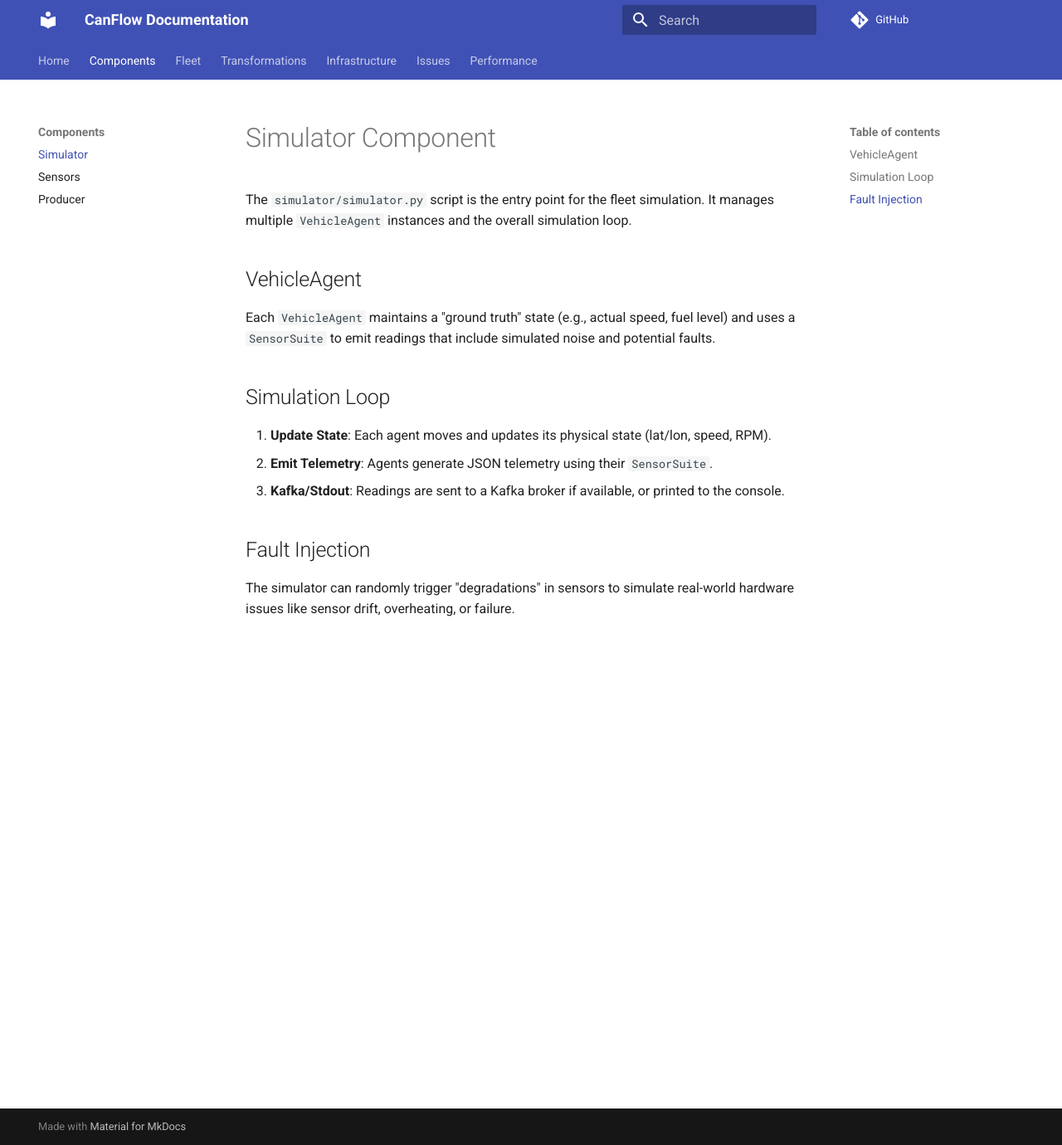
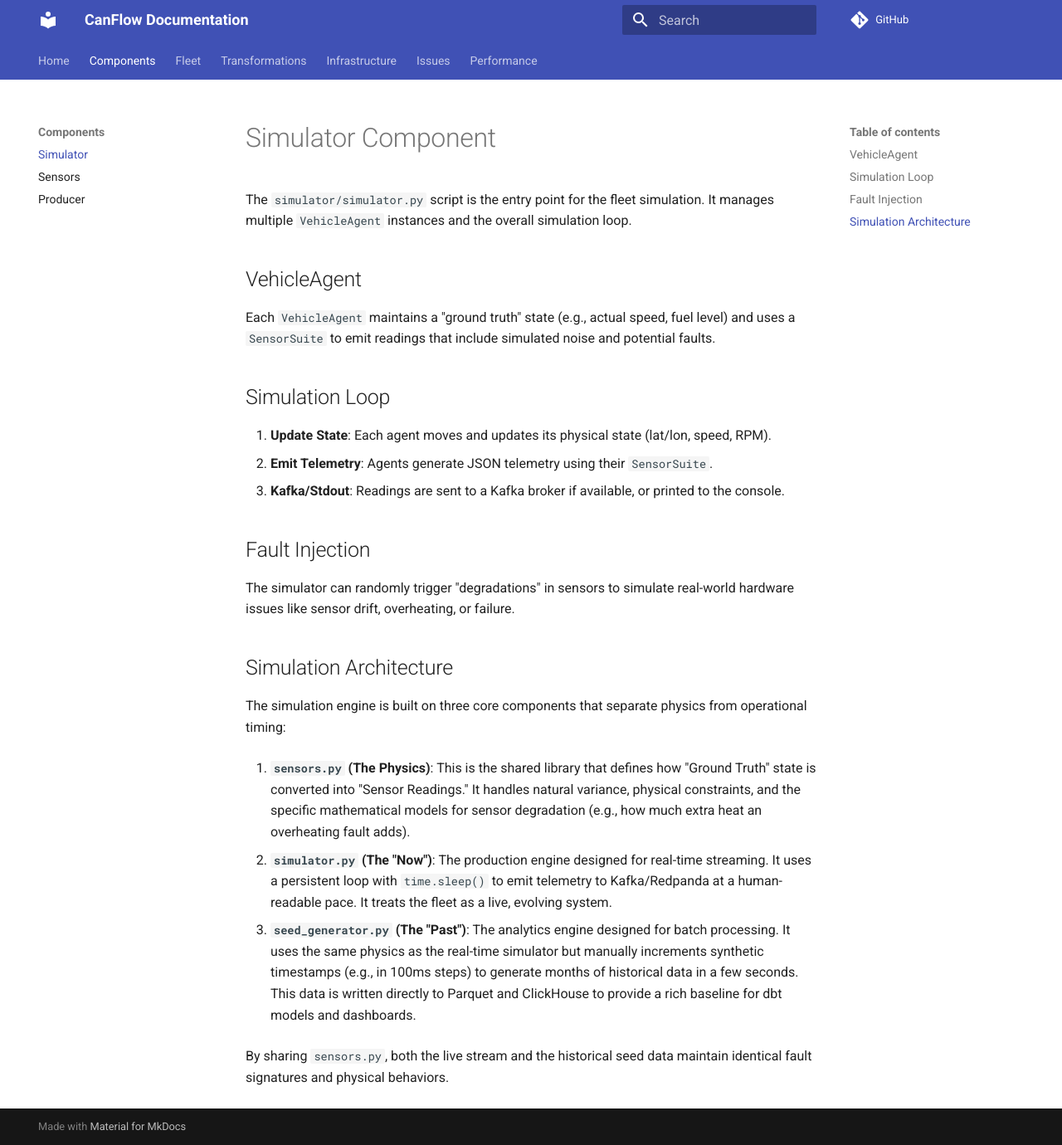
Before and after one commit to harshafaik/CanFlow, an MkDocs documentation site: the page built from documentation/simulator.md, in a window 1280 px wide and 1380 px high. Shown: the whole window at 83% size. Built offline with MkDocs 1.6.1 and Material for MkDocs 9.7.7, drawn with Linux system fonts in a browser that asks for light colours; comment, search, counter and statistics services are not loaded.

Commit message:
docs: explain simulation architecture and two-stage anomaly logic

```diff
--- a/documentation/simulator.md
+++ b/documentation/simulator.md
@@ -15,3 +15,18 @@ Each `VehicleAgent` maintains a "ground truth" state (e.g., actual speed, fuel l
 ## Fault Injection
 
 The simulator can randomly trigger "degradations" in sensors to simulate real-world hardware issues like sensor drift, overheating, or failure.
+
+## Simulation Architecture
+
+The simulation engine is built on three core components that separate physics from operational timing:
+
+1. **`sensors.py` (The Physics)**:
+   This is the shared library that defines how "Ground Truth" state is converted into "Sensor Readings." It handles natural variance, physical constraints, and the specific mathematical models for sensor degradation (e.g., how much extra heat an overheating fault adds).
+
+2. **`simulator.py` (The "Now")**:
+   The production engine designed for real-time streaming. It uses a persistent loop with `time.sleep()` to emit telemetry to Kafka/Redpanda at a human-readable pace. It treats the fleet as a live, evolving system.
+
+3. **`seed_generator.py` (The "Past")**:
+   The analytics engine designed for batch processing. It uses the same physics as the real-time simulator but manually increments synthetic timestamps (e.g., in 100ms steps) to generate months of historical data in a few seconds. This data is written directly to Parquet and ClickHouse to provide a rich baseline for dbt models and dashboards.
+
+By sharing `sensors.py`, both the live stream and the historical seed data maintain identical fault signatures and physical behaviors.
```
Also changed, not shown: documentation/anomalies.md (added, +35 -0 lines), documentation/index.md (+1 -0 lines).
